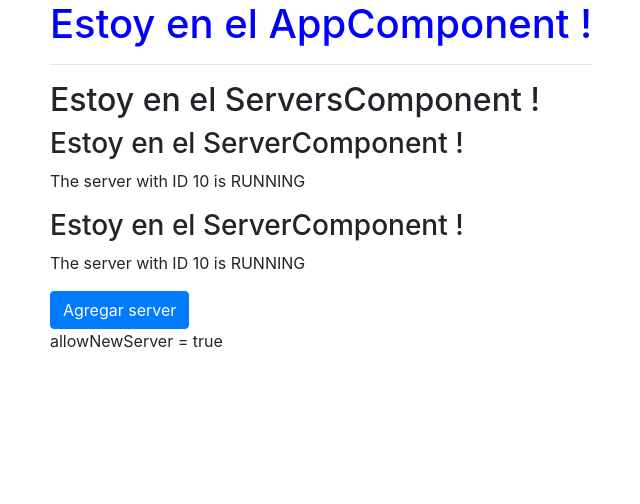
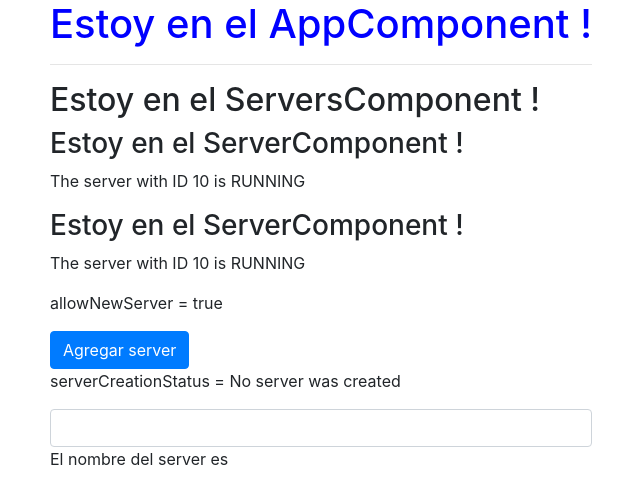
Before and after one commit to estebanbri/angular7, an Angular app: page / in a window 1280 px wide. Shown: the top 504 px of the page, without its empty margins (20-660 px from the left). Built offline with nearby package versions, Linux system fonts and the light colour scheme.

Commit message:
event binding

```diff
--- a/src/app/servers/servers.component.html
+++ b/src/app/servers/servers.component.html
@@ -1,5 +1,8 @@
 <h2> Estoy en el ServersComponent !</h2>
 <app-server></app-server>
 <app-server></app-server>
-<button class="btn btn-primary" [disabled]="!allowNewServer">Agregar server</button>
-<p>allowNewServer = {{ allowNewServer }}</p>
+<p> allowNewServer = {{ allowNewServer }} </p>
+<button class="btn btn-primary" [disabled]="!allowNewServer" (click)="onCreateServer()">Agregar server</button>
+<p> serverCreationStatus = {{ serverCreationStatus }} </p>
+<input type="text" class="form-control" (input)="onUpdateServerName($event)"/>
+<p> El nombre del server es {{ serverName }}</p>
--- a/src/app/servers/servers.component.ts
+++ b/src/app/servers/servers.component.ts
@@ -8,10 +8,10 @@ import { Component, OnInit } from '@angular/core';
 export class ServersComponent implements OnInit {
 
   allowNewServer: boolean = false;
+  serverCreationStatus: string = 'No server was created';
+  serverName: string = '';
 
   constructor() {
-    //After 2 seconds change allowNewServer value to simulate
-    //how i can change dinamically the attribute value
     setTimeout(() => {
       this.allowNewServer = true;
     }, 2000);
@@ -20,4 +20,12 @@ export class ServersComponent implements OnInit {
   ngOnInit() {
   }
 
+  onCreateServer(){
+    this.serverCreationStatus = 'Server was created';
+  }
+
+  onUpdateServerName(event: Event){
+    this.serverName = (<HTMLInputElement>event.target).value;
+  }
+
 }
```
